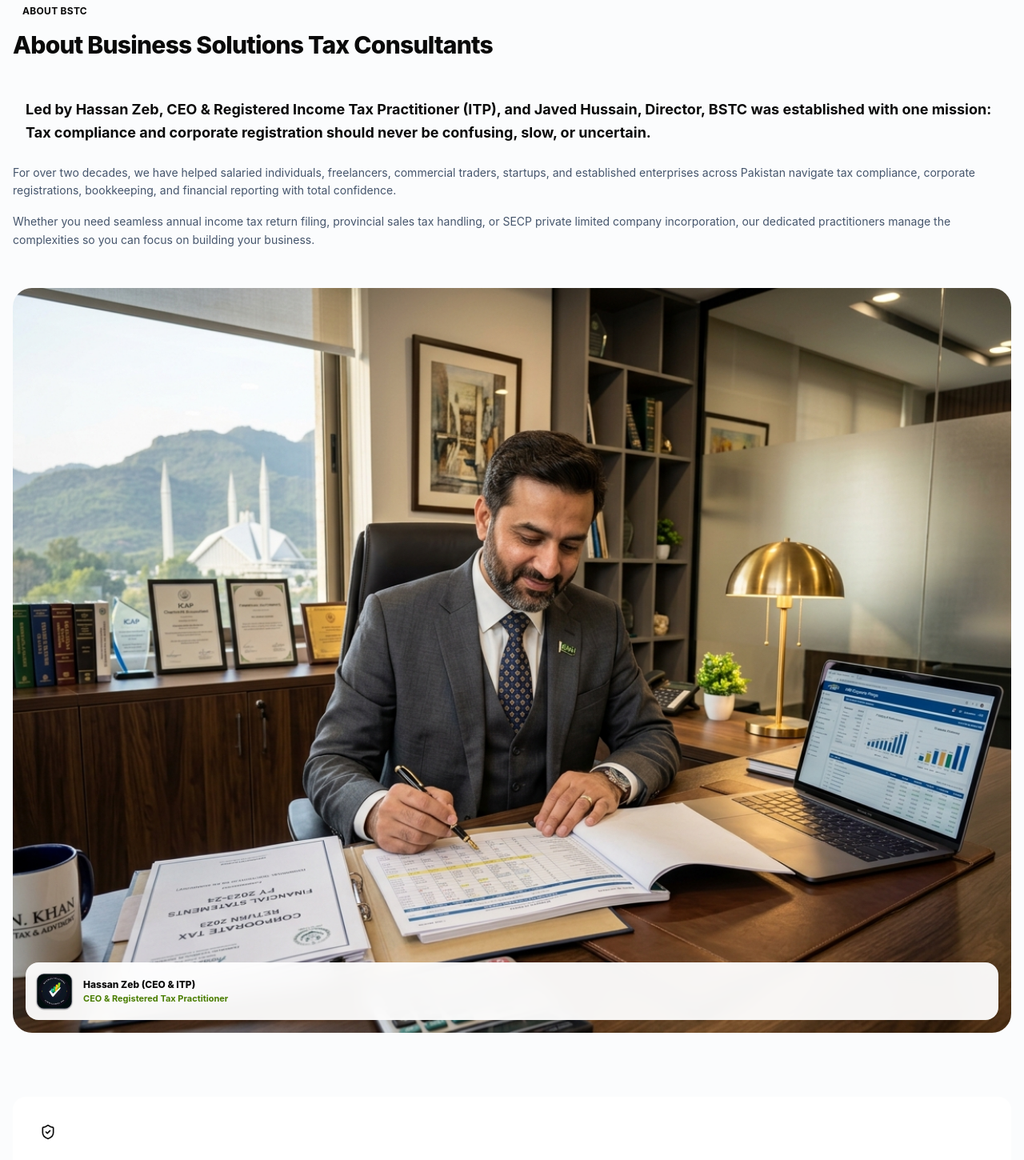
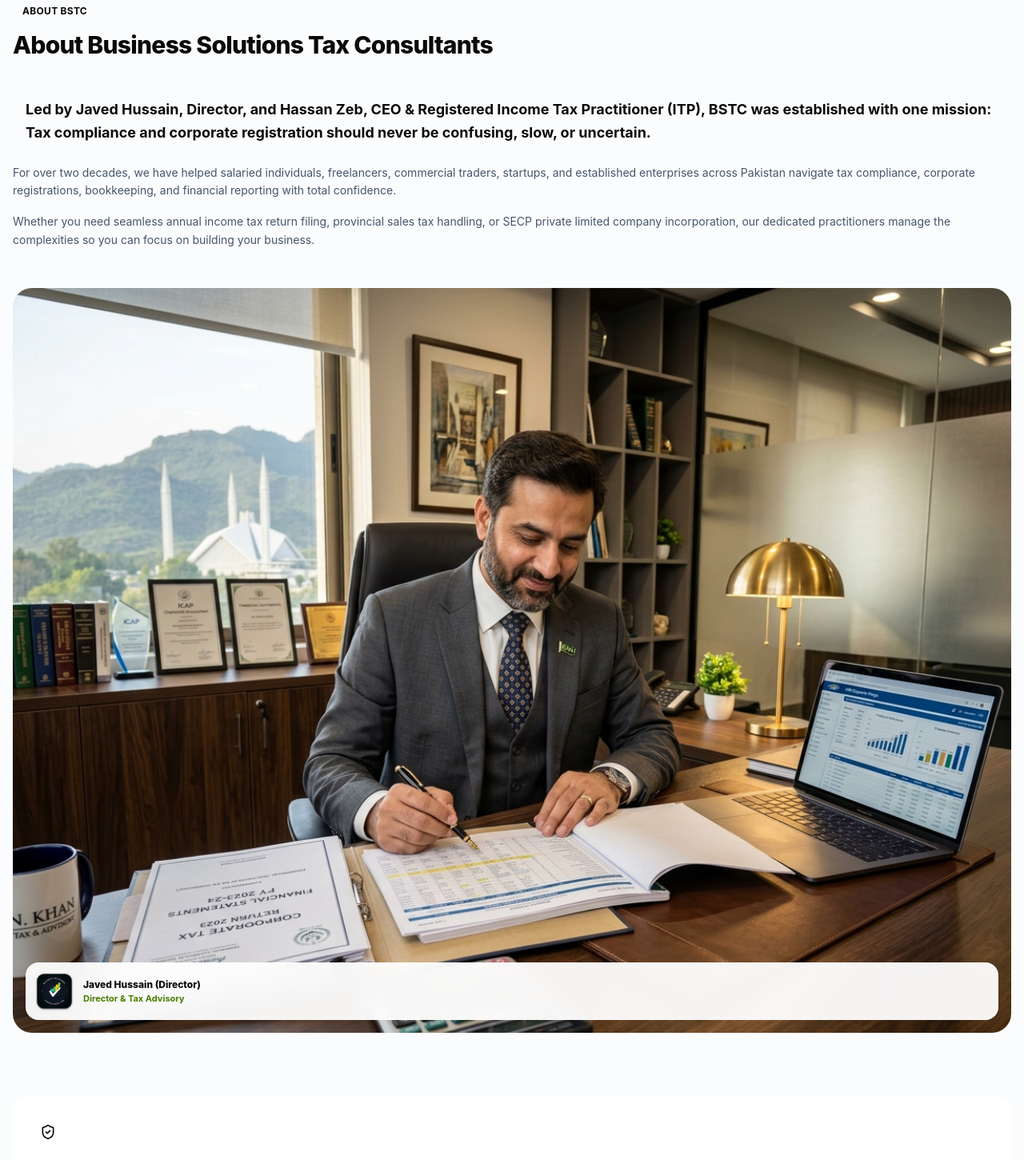
Before and after one commit to ithubcorporation0-beep/bstc, a Next.js app: page / in a window 1280 px wide. Shown: the part 1040-2490 px from the top of the page at 80% size. Built offline with nearby package versions, Linux system fonts and the light colour scheme; no server answers.

Commit message:
feat(team): position Javed Hussain first (Director) and Hassan Zeb second (CEO & ITP)

```diff
--- a/src/components/forms/ConsultationForm.tsx
+++ b/src/components/forms/ConsultationForm.tsx
@@ -160,7 +160,7 @@ export function ConsultationForm() {
               Consultation Request Received!
             </h3>
             <p className="text-sm sm:text-base text-slate-600 dark:text-slate-300 max-w-md mx-auto leading-relaxed">
-              Thank you, <strong>{formData.firstName}</strong>. Hassan Zeb (CEO &amp; ITP), Javed Hussain (Director), and our advisory desk have received your request.
+              Thank you, <strong>{formData.firstName}</strong>. Javed Hussain (Director), Hassan Zeb (CEO &amp; ITP), and our advisory desk have received your request.
             </p>
           </div>
 
--- a/src/components/home/About.tsx
+++ b/src/components/home/About.tsx
@@ -87,10 +87,10 @@ export function About() {
                   </div>
                   <div>
                     <div className="font-display font-extrabold text-xs sm:text-sm text-ink leading-tight">
-                      Hassan Zeb (CEO &amp; ITP)
+                      Javed Hussain (Director)
                     </div>
                     <div className="text-[11px] font-bold text-lime-700 dark:text-lime-400 mt-0.5">
-                      CEO &amp; Registered Tax Practitioner
+                      Director &amp; Tax Advisory
                     </div>
                   </div>
                 </div>
--- a/src/data/home.ts
+++ b/src/data/home.ts
@@ -24,7 +24,7 @@ export const homeContent: HomeContent = {
   about: {
     title: "About Business Solutions Tax Consultants",
     intro:
-      "Led by Hassan Zeb, CEO & Registered Income Tax Practitioner (ITP), and Javed Hussain, Director, BSTC was established with one mission: Tax compliance and corporate registration should never be confusing, slow, or uncertain.",
+      "Led by Javed Hussain, Director, and Hassan Zeb, CEO & Registered Income Tax Practitioner (ITP), BSTC was established with one mission: Tax compliance and corporate registration should never be confusing, slow, or uncertain.",
     desc:
       "For over two decades, we have helped salaried individuals, freelancers, commercial traders, startups, and established enterprises across Pakistan navigate tax compliance, corporate registrations, bookkeeping, and financial reporting with total confidence.\n\nWhether you need seamless annual income tax return filing, provincial sales tax handling, or SECP private limited company incorporation, our dedicated practitioners manage the complexities so you can focus on building your business.",
     img: "/images/about-consultant.jpg",
@@ -102,7 +102,7 @@ export const homeContent: HomeContent = {
       name: "Omar Farooq", // TODO(O13): real client testimonial from client
       comp: "Founder, Apex Logistics", // TODO(O13): real client testimonial from client
       rating: 5,
-      text: "BSTC made our corporate company registration and NTN procurement completely painless. Hassan Zeb, Javed Hussain, and the entire team are exceptionally knowledgeable and responsive.",
+      text: "BSTC made our corporate company registration and NTN procurement completely painless. Javed Hussain, Hassan Zeb, and the entire team are exceptionally knowledgeable and responsive.",
     },
     {
       name: "Ali Raza", // TODO(O13): real client testimonial from client
--- a/src/data/services.ts
+++ b/src/data/services.ts
@@ -19,7 +19,7 @@ export const services: Service[] = [
     process: [],
     faqs: [],
     seoTitle: "Income Tax Return Filing in Pakistan | Individual & Corporate Tax | BSTC",
-    seoDesc: "Professional income tax return filing for individuals, salaried employees, AOPs, and private companies in Pakistan. Led by Hassan Zeb (CEO & Registered ITP) and Javed Hussain (Director).",
+    seoDesc: "Professional income tax return filing for individuals, salaried employees, AOPs, and private companies in Pakistan. Led by Javed Hussain (Director) and Hassan Zeb (CEO & Registered ITP).",
     status: "active",
     order: 1,
   },
--- a/src/data/settings.ts
+++ b/src/data/settings.ts
@@ -21,7 +21,7 @@ export const siteSettings: SiteSettings = {
   // Global SEO & Analytics
   seoTitle: "BSTC — Business Solutions Tax Consultants | Tax & Corporate Advisory Pakistan",
   seoDesc:
-    "Leading tax consultancy in Swat & Pakistan. Income tax filing, sales tax, SECP company registration, NTN, and corporate bookkeeping led by Hassan Zeb (CEO & Registered ITP) and Javed Hussain (Director).",
+    "Leading tax consultancy in Swat & Pakistan. Income tax filing, sales tax, SECP company registration, NTN, and corporate bookkeeping led by Javed Hussain (Director) and Hassan Zeb (CEO & Registered ITP).",
   gaId: "G-XXXXXXXXXX",
 
   // Social Channels
--- a/src/data/team.ts
+++ b/src/data/team.ts
@@ -5,30 +5,6 @@ import { TeamMember } from "@/types/content";
  * Name-based slugs (e.g. "javed-hussain", "hassan-zeb", "azlan-manzoor") map directly to `/team/[slug]`.
  */
 export const team: TeamMember[] = [
-  {
-    slug: "hassan-zeb",
-    name: "Hassan Zeb",
-    desig: "CEO & Registered Income Tax Practitioner (ITP)",
-    dept: "Executive Leadership & Direct Taxation",
-    shortDesc: "Chief Executive Officer (CEO) and Registered Income Tax Practitioner (ITP) leading corporate taxation, FBR compliance, and SECP regulations at BSTC.",
-    bio: "Hassan Zeb is the Chief Executive Officer (CEO) and Registered Income Tax Practitioner (ITP) at Business Solutions Tax Consultants (BSTC).\n\nWith extensive experience in corporate taxation, FBR compliance, and SECP regulations, he leads executive operations, client tax advisory, and corporate compliance across Pakistan. He specializes in individual and corporate income tax return filing, sales tax optimization, wealth statement formulation, audit defense, and appellate representation before tax authorities.\n\nUnder his executive leadership, BSTC has grown into a trusted partner for businesses and taxpayers seeking seamless compliance, audit-proof filing, and strategic financial clarity.",
-    practiceAreas: [
-      "Individual & Corporate Tax Return Filing",
-      "Wealth Statement Formulation & Reconciliation",
-      "SECP Corporate Compliance & Form Filing",
-      "FBR Audit Representation & Appellate Tribunal",
-      "Provincial Sales Tax (PRA, SRB, KPRA, BRA)",
-      "Corporate Tax Planning & Withholding Optimization",
-    ],
-    commitment: "Dedicated to delivering transparent, high-precision tax advisory and executive counsel, empowering businesses and individuals across Pakistan with complete regulatory peace of mind.",
-    email: "hassanzebitp@gmail.com",
-    phone: "+92 333 9860439",
-    wa: "923339860439",
-    li: "https://linkedin.com",
-    img: "/images/team/hassan-zeb.svg",
-    status: "active",
-    order: 1,
-  },
   {
     slug: "javed-hussain",
     name: "Javed Hussain",
@@ -51,6 +27,30 @@ export const team: TeamMember[] = [
     wa: "923139760000",
     li: "https://linkedin.com",
     img: "/images/team/javed-hussain.svg",
+    status: "active",
+    order: 1,
+  },
+  {
+    slug: "hassan-zeb",
+    name: "Hassan Zeb",
+    desig: "CEO & Registered Income Tax Practitioner (ITP)",
+    dept: "Executive Leadership & Direct Taxation",
+    shortDesc: "Chief Executive Officer (CEO) and Registered Income Tax Practitioner (ITP) leading corporate taxation, FBR compliance, and SECP regulations at BSTC.",
+    bio: "Hassan Zeb is the Chief Executive Officer (CEO) and Registered Income Tax Practitioner (ITP) at Business Solutions Tax Consultants (BSTC).\n\nWith extensive experience in corporate taxation, FBR compliance, and SECP regulations, he leads executive operations, client tax advisory, and corporate compliance across Pakistan. He specializes in individual and corporate income tax return filing, sales tax optimization, wealth statement formulation, audit defense, and appellate representation before tax authorities.\n\nUnder his executive leadership, BSTC has grown into a trusted partner for businesses and taxpayers seeking seamless compliance, audit-proof filing, and strategic financial clarity.",
+    practiceAreas: [
+      "Individual & Corporate Tax Return Filing",
+      "Wealth Statement Formulation & Reconciliation",
+      "SECP Corporate Compliance & Form Filing",
+      "FBR Audit Representation & Appellate Tribunal",
+      "Provincial Sales Tax (PRA, SRB, KPRA, BRA)",
+      "Corporate Tax Planning & Withholding Optimization",
+    ],
+    commitment: "Dedicated to delivering transparent, high-precision tax advisory and executive counsel, empowering businesses and individuals across Pakistan with complete regulatory peace of mind.",
+    email: "hassanzebitp@gmail.com",
+    phone: "+92 333 9860439",
+    wa: "923339860439",
+    li: "https://linkedin.com",
+    img: "/images/team/hassan-zeb.svg",
     status: "active",
     order: 2,
   },
```
